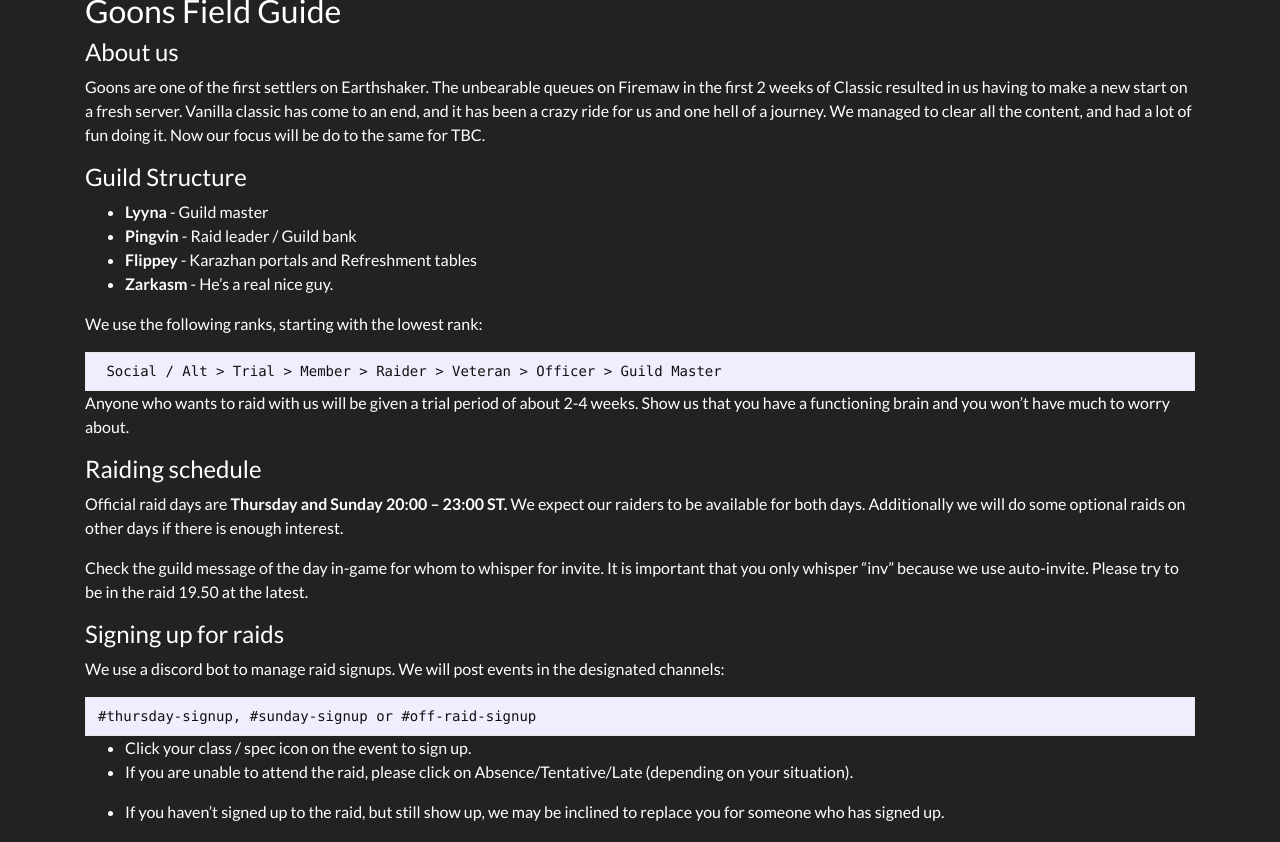
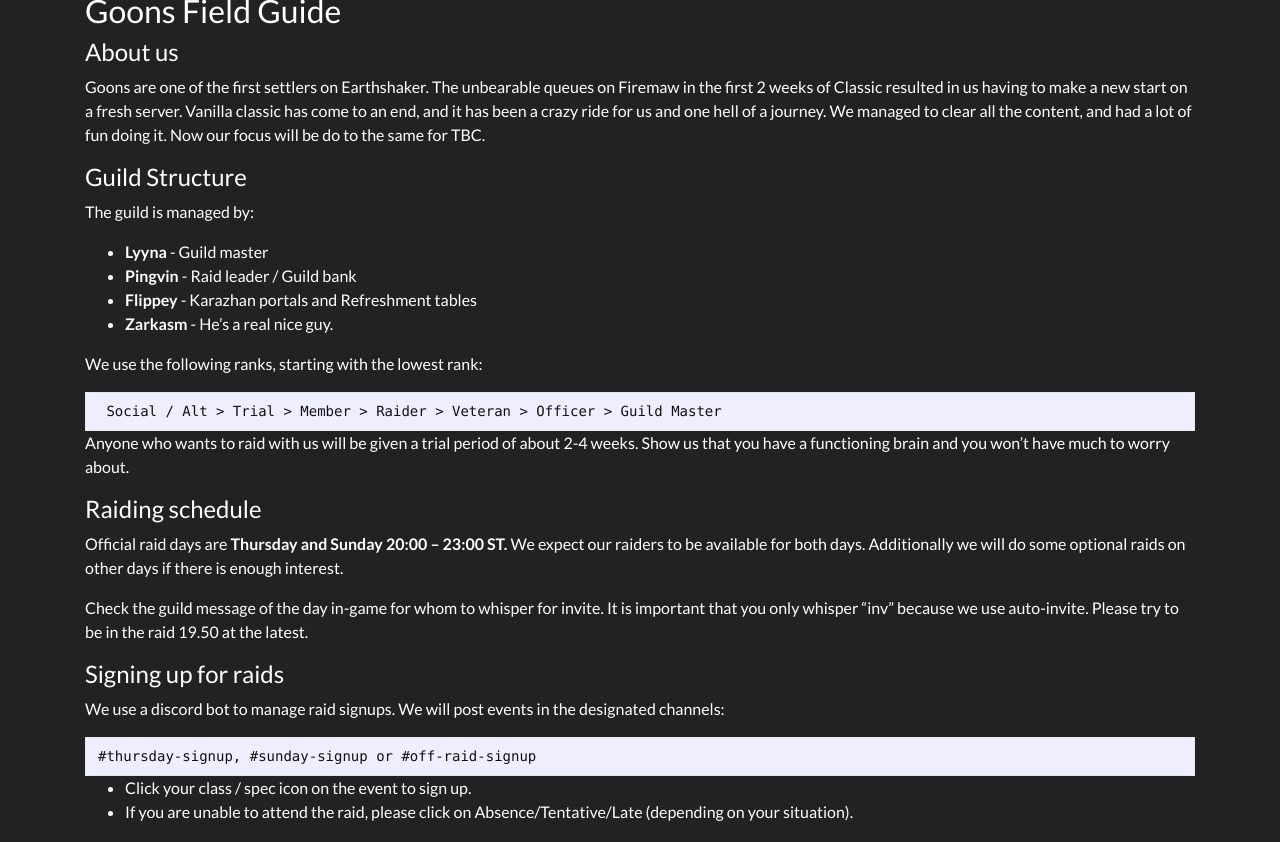
Before and after one commit to goons-classic/goons-classic.github.io, a Jekyll site: the page built from index.md, in a window 1280 px wide and 900 px high, scrolled down 314 px, cut to the strip 58-900 px from the top of the window. Built offline with Jekyll 4.4.1, drawn with Linux system fonts in a browser that asks for light colours; our own code applies the rules of GitHub Pages for plain Markdown files.

Commit message:
Update index.md

```diff
--- a/index.md
+++ b/index.md
@@ -10,6 +10,8 @@
 Goons are one of the first settlers on Earthshaker. The unbearable queues on Firemaw in the first 2 weeks of Classic resulted in us having to make a new start on a fresh server. Vanilla classic has come to an end, and it has been a crazy ride for us and one hell of a journey. We managed to clear all the content, and had a lot of fun doing it. Now our focus will be do to the same for TBC.
 
 ### Guild Structure
+The guild is managed by:
+
  - **Lyyna** -  Guild master
  -  **Pingvin** - Raid leader / Guild bank
  -  **Flippey** - Karazhan portals and Refreshment tables
```
